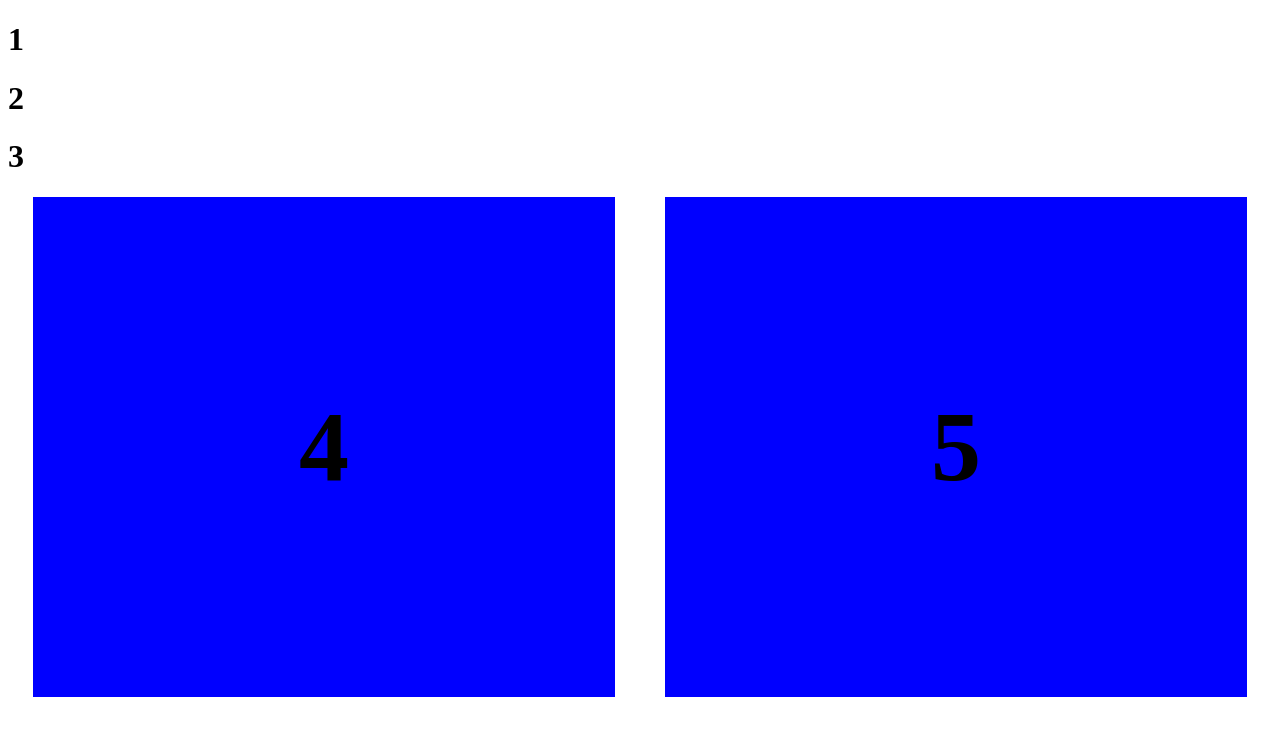
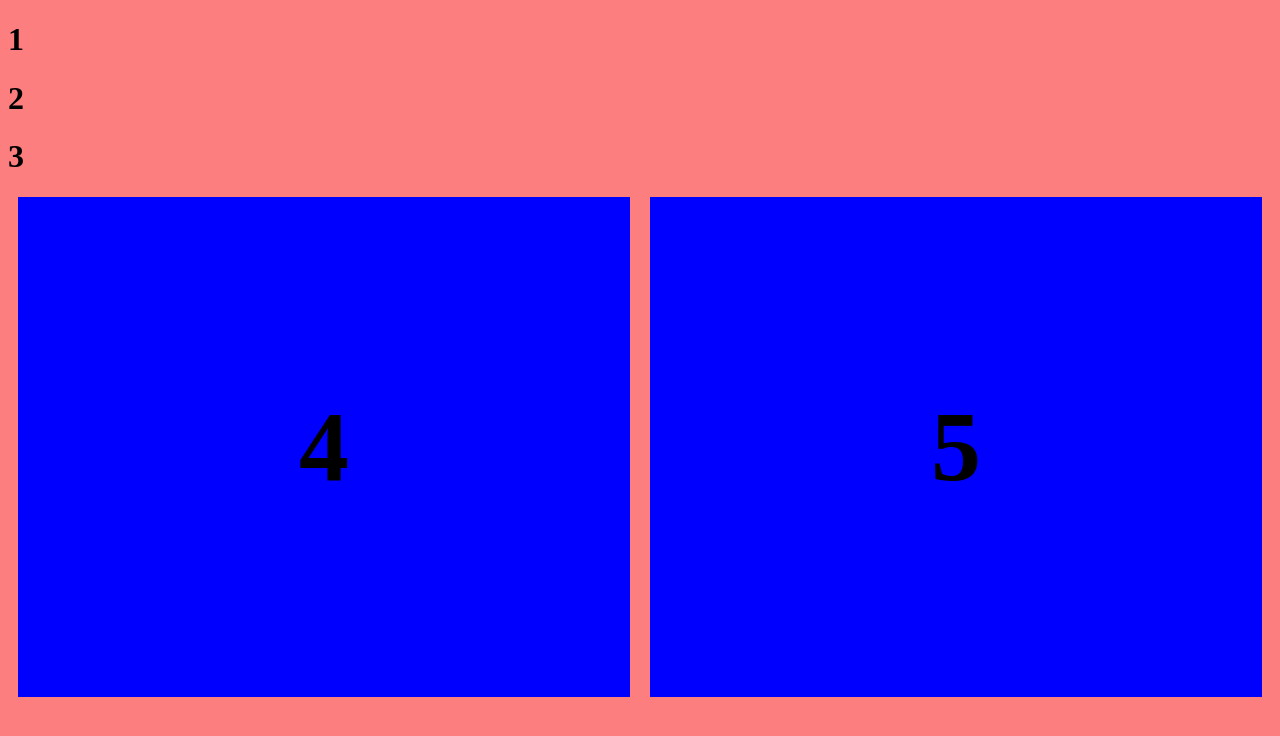
Before and after one commit to shngnskrn/BDE-NUM1, a plain HTML site: page index.html in a window 1280 px wide. Drawn offline with Linux system fonts and the light colour scheme.

Commit message:
background

```diff
--- a/style.css
+++ b/style.css
@@ -1,3 +1,7 @@
+body {
+    background-color: rgb(252, 126, 126);
+}
+
 .second.row {
     display: flex;
     flex-direction: row;
@@ -10,8 +14,8 @@
     display: flex;
     align-items: center;
     place-content: center;
-    margin-inline: 25px;
-    width: 700px;
+    margin-inline: 10px;
+    width: 750px;
     height: 500px;
 }
 
```
